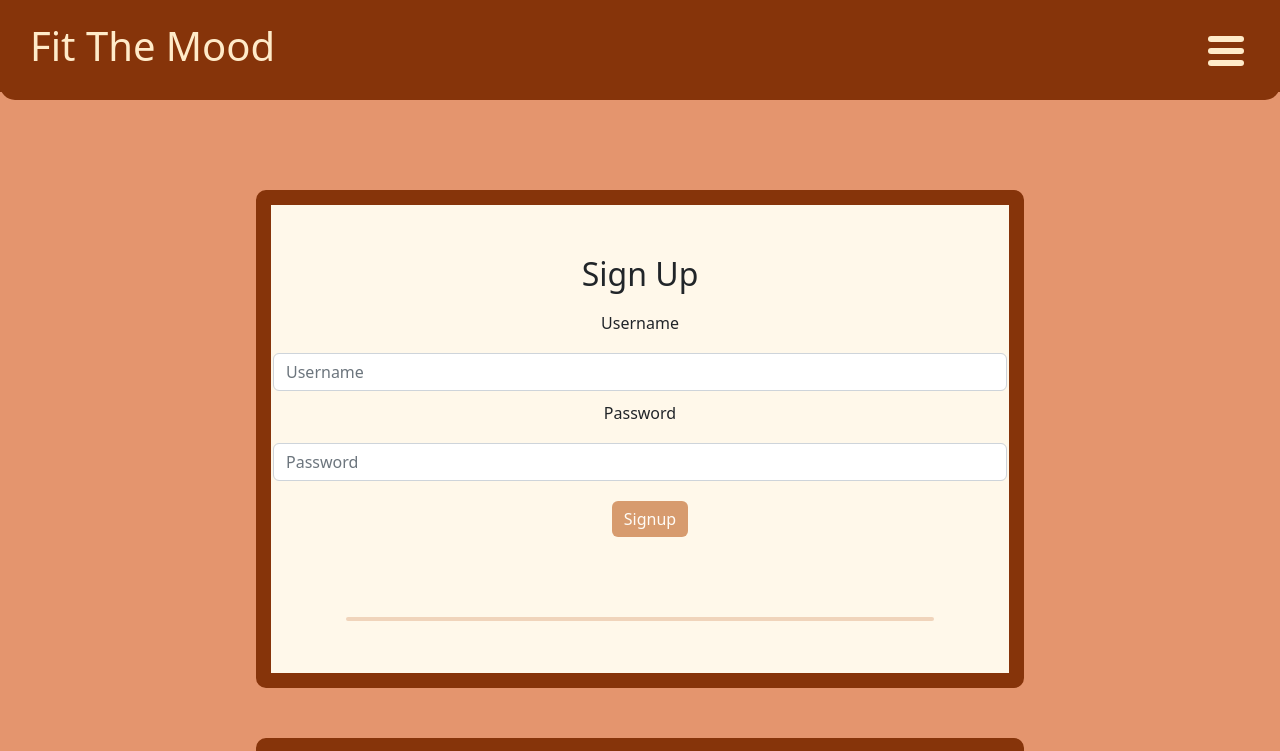
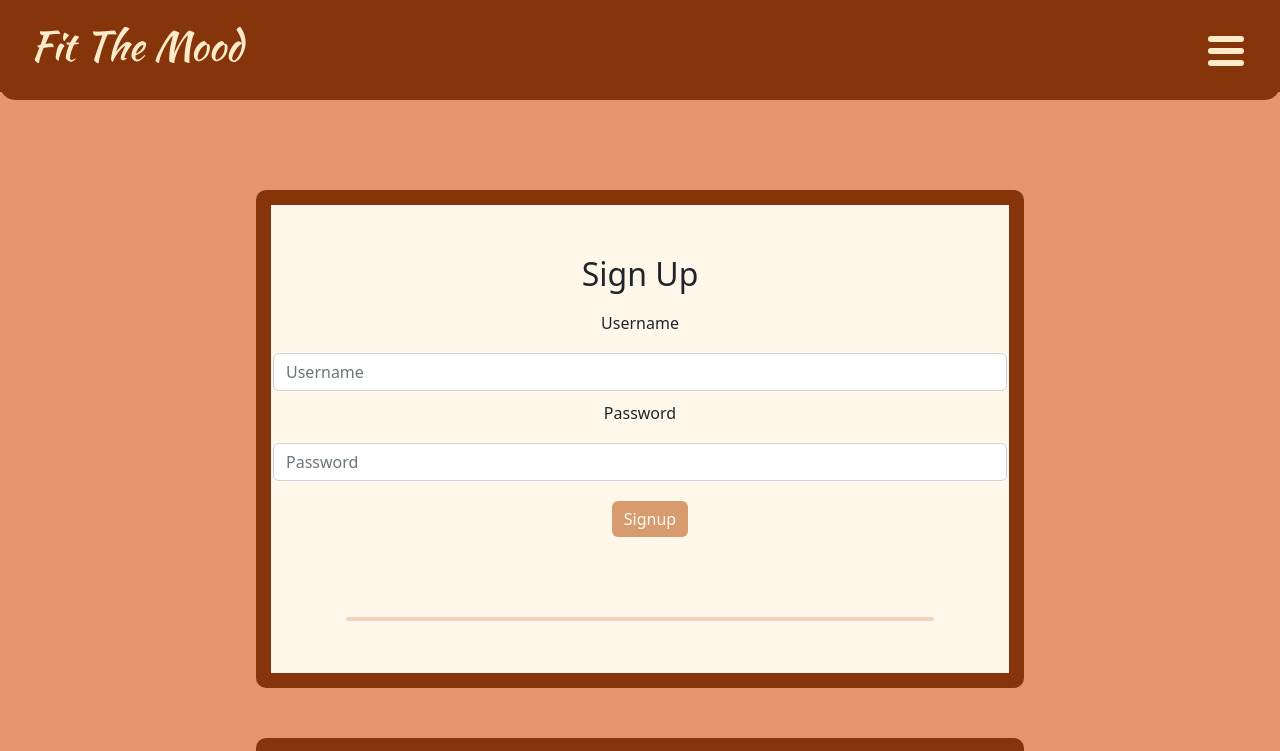
Before and after one commit to halliemestas/FitTheMood, a React (Create React App) app in the folder client/: page / in a window 1280 px wide. Shown: the top 751 px of the page. Built offline with nearby package versions, Linux system fonts and the light colour scheme.

Commit message:
header font

```diff
--- a/client/public/index.html
+++ b/client/public/index.html
@@ -24,6 +24,9 @@
       work correctly both with client-side routing and a non-root public URL.
       Learn how to configure a non-root public URL by running `npm run build`.
     -->
+    <link rel="preconnect" href="https://fonts.googleapis.com">
+<link rel="preconnect" href="https://fonts.gstatic.com" crossorigin>
+<link href="https://fonts.googleapis.com/css2?family=Kaushan+Script&display=swap" rel="stylesheet">
     <title>Fit The Mood</title>
   </head>
   <body>
--- a/client/src/Components/NavBar.js
+++ b/client/src/Components/NavBar.js
@@ -9,7 +9,7 @@
 export default props => {
   return (
     <nav>
-      <h1>Fit The Mood</h1>
+      <h1 class="headerFont">Fit The Mood</h1>
       <Menu {...props} right >
       <ul>
         <li>
--- a/client/src/styles/NavBar.css
+++ b/client/src/styles/NavBar.css
@@ -13,6 +13,7 @@
 }
 
  nav h1 {
+    font-family: 'Kaushan Script', cursive;
     padding-left: 30px;
     width: 100%;
     color: #FFEBC9;
```
